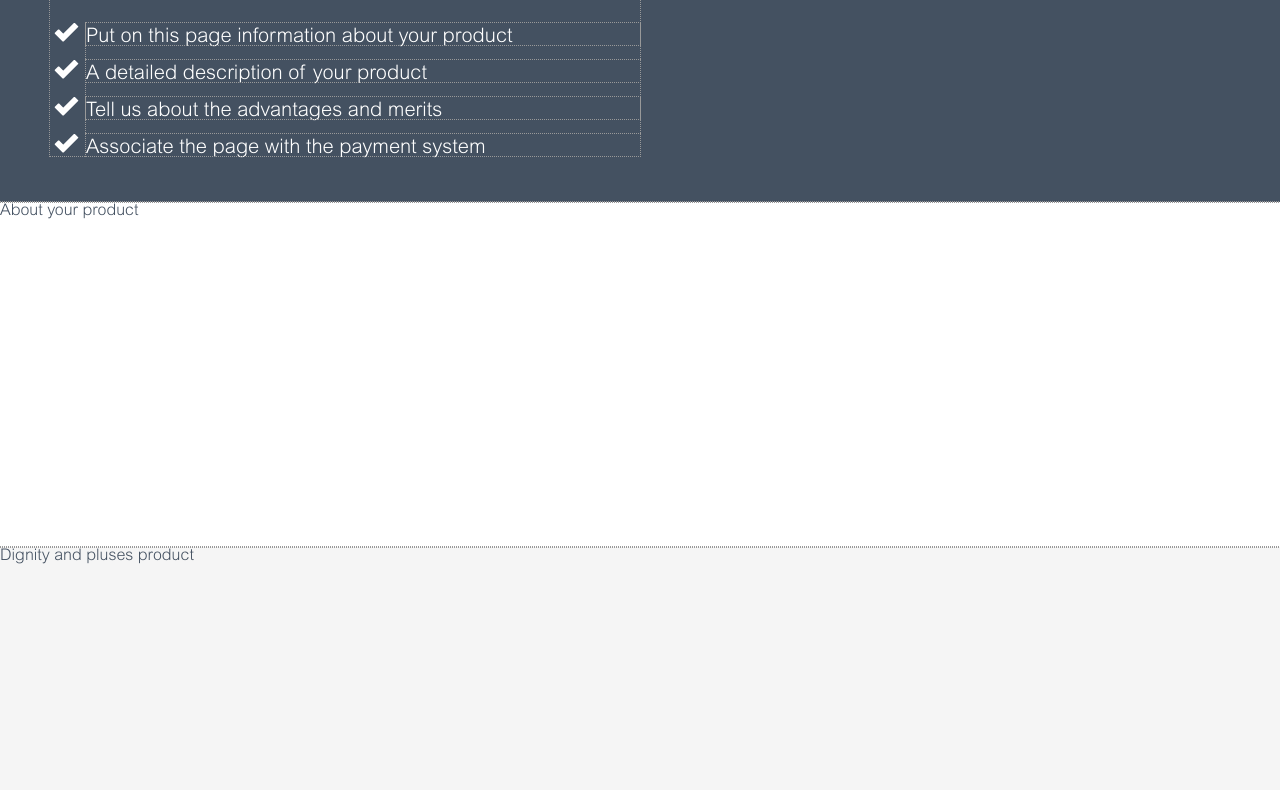
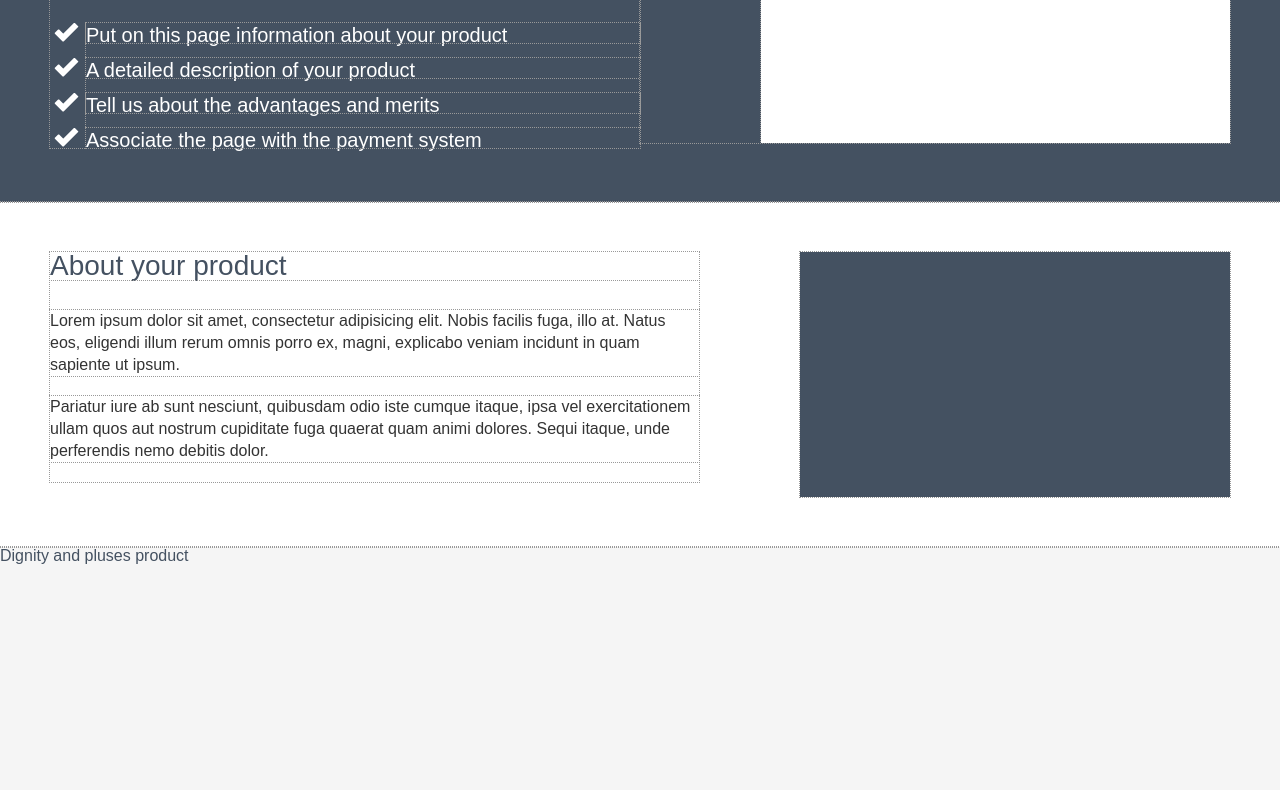
Before and after one commit to shaiko-sv/html5_css3_-7632-, a plain HTML site: page index.html in a window 1280 px wide. Shown: the part 121-911 px from the top of the page. Drawn offline with Linux system fonts and the light colour scheme.

Commit message:
доработал div .header сделал div .about

```diff
--- a/index.html
+++ b/index.html
@@ -20,11 +20,27 @@
                     </ul>
                 </div>
                 <div class="col col2">
-                    <img src="images/Shape_9.jpg" alt="shape 9">
+                    <div class="shape9"></div>
                 </div>
             </div>
         </header>
-        <div class="about clearFix">About your product</div>
+
+        <div class="about clearFix">
+            <div class="col">
+                <h1>About your product</h1>
+
+                <p>
+                Lorem ipsum dolor sit amet, consectetur adipisicing elit. Nobis facilis fuga, illo at. Natus eos, eligendi illum rerum omnis porro ex, magni, explicabo veniam incidunt in quam sapiente ut ipsum.
+                </p>
+
+                <p>
+                Pariatur iure ab sunt nesciunt, quibusdam odio iste cumque itaque, ipsa vel exercitationem ullam quos aut nostrum cupiditate fuga quaerat quam animi dolores. Sequi itaque, unde perferendis nemo debitis dolor.
+                </p>
+
+            </div>
+
+            <div class="video"></div>
+        </div>
         <div class="pluses">Dignity and pluses product</div>
         <div class="screenhots">Scrinshots</div>
         <div class="reviews">Reviews</div>
--- a/styles/style.less
+++ b/styles/style.less
@@ -3,27 +3,13 @@
 @font-face {
     font-family: Socialico; /* Имя шрифта */
     src: url('../fonts/Socialico/Socialico-Regular.woff2'); /* Путь к файлу со шрифтом */
-   }
-
-@font-face {
-font-family: 'Arial MT';
-font-style: normal;
-font-weight: normal;
-src: local('Arial MT'), url('../fonts/ArialMT/arial-mt-std-light-586c341645fe0.woff') format('woff');
 }
 
 @font-face {
-font-family: 'Arial - Bold MT';
+font-family: 'Arial';
 font-style: normal;
 font-weight: normal;
-src: local('Arial - Bold MT'), url('../fonts/ArialMT/arial-mt-std-cond-586c3568cef79.woff') format('woff');
-}
-
-@font-face {
-font-family: 'Arial - Italic MT';
-font-style: normal;
-font-weight: normal;
-src: local('Arial - Italic MT'), url('../fonts/ArialMT/arial-mt-std-italic-586c358cbc0a5.woff') format('woff');
+src: local('Arial'), url('../fonts/arial.ttf') format('ttf');
 }
 
 @outlineTest: 1px dotted #999;
@@ -32,6 +18,9 @@ src: local('Arial - Italic MT'), url('../fonts/ArialMT/arial-mt-std-italic-586c3
 
 @paddingMain: 50px;
 @margingMain: @paddingMain;
+@marginAuto: 0 auto;
+@marginH1: 30px;
+@marginP: 20px;
 
 @colorPrimary: #445161;
 @colorSecondary: #f5f5f5;
@@ -42,7 +31,7 @@ src: local('Arial - Italic MT'), url('../fonts/ArialMT/arial-mt-std-italic-586c3
 @colorWhite: #fff;
 
 
-@fontPrimary: 'Arial MT', sans-serif;
+@fontPrimary: 'Arial', sans-serif;
 @fontPrimaryItalic: 'Arial - Italic MT', sans-serif;
 @fontPrimaryBold: 'Arial - Bold MT', sans-serif;
 @fontIcons: 'Socialico';
@@ -62,16 +51,35 @@ body {
     clear: both;
 }
 
+/* ----- mixes ----- */
+
+.colorPrimaryWhite {
+    background-color: @colorPrimary;
+        color: @colorWhite;
+}
+
+.colorSecondaryPrimary {
+    background-color: @colorSecondary;
+    color: @colorPrimary;
+}
+
+.colorPrimaryWhite {
+    background-color: @colorPrimary;
+        color: @colorWhite;
+}
+
+/* ------------------------- */
+
+
 main {
     width: @widthMain;
-    margin: 0 auto;
+    margin: @marginAuto;
 }
 
 .header {
     min-height: 323px - @paddingMain * 2;
     padding: @paddingMain;
-    background-color: @colorPrimary;
-    color: @colorWhite;
+    .colorPrimaryWhite;
 
     .col {
         width: (@widthMain - @paddingMain * 2) / 2;
@@ -97,7 +105,10 @@ main {
     }
 
     .col2 {
-        img {
+        .shape9 {
+            background-color: @colorWhite;
+            width: 469px;
+            height: 214px;
             float: right;
         }
     }
@@ -105,13 +116,37 @@ main {
 
 .about {
     color: @colorPrimary;
-    min-height: 345px;
+    min-height: 345px - @paddingMain * 2;
+    padding: @paddingMain;
 
+    .col {
+        margin-right: @margingMain;
+        float: left;
+        max-width: 649px;
+
+        h1 {
+            color: @colorPrimary;
+            font: 400 28px/28px @fontPrimary;
+            margin-bottom: @marginH1;
+        }
+
+        p {
+            color: @colorInfo;
+            font: 400 16px/22px @fontPrimary;
+            margin-bottom: @marginP;
+        }
+    }
+    .video {
+        width: 430px;
+        height: 245px;
+        float: right;
+        background-color: @colorPrimary;
+        margin-left: @margingMain;
+    }
 }
 
 .pluses {
-    background-color: @colorSecondary;
-    color: @colorPrimary;
+    .colorSecondaryPrimary;
     min-height: 317px + @margingMain * 2;
 }
 
@@ -121,8 +156,7 @@ main {
 }
 
 .reviews {
-    background-color: @colorSecondary;
-    color: @colorPrimary;
+    .colorSecondaryPrimary;
     min-height: 424px;
 }
 
@@ -134,11 +168,10 @@ main {
 
 footer {
     width: @widthMain;
-    margin: 0 auto;
+    margin: @marginAuto;
 
     .contacts {
-        background-color: @colorPrimary;
-        color: @colorWhite;
+        .colorPrimaryWhite;
         min-height: 509px;
 
         p {
@@ -150,7 +183,7 @@ footer {
     .copyright {
         color: @colorDark;
         text-align: center;
-        font: 400 12px/26px 'Arial MT';
+        font: 400 12px/26px @fontPrimary;
         letter-spacing: 0.3px;
     }
 }
```
Also changed, not shown: styles/style.css.
